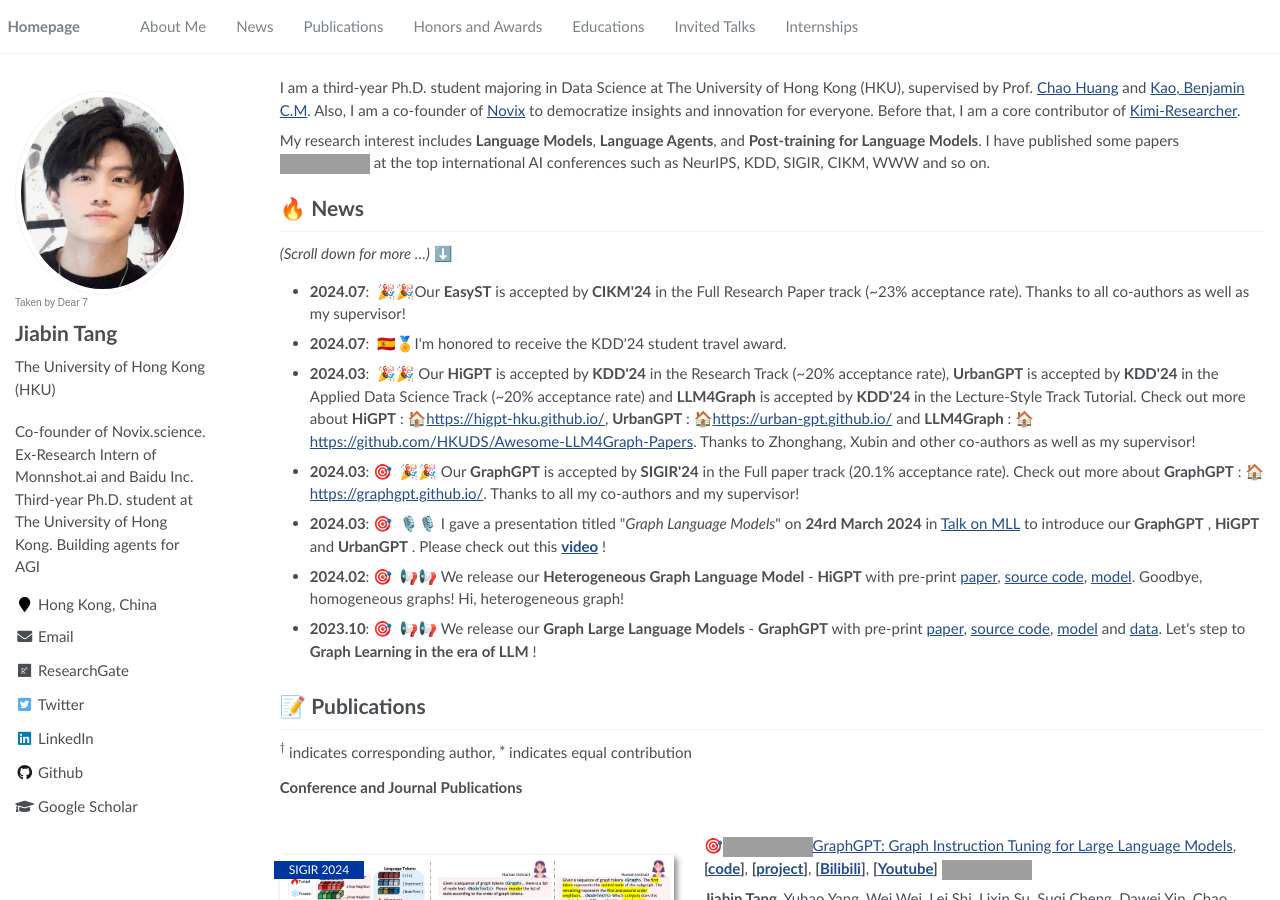
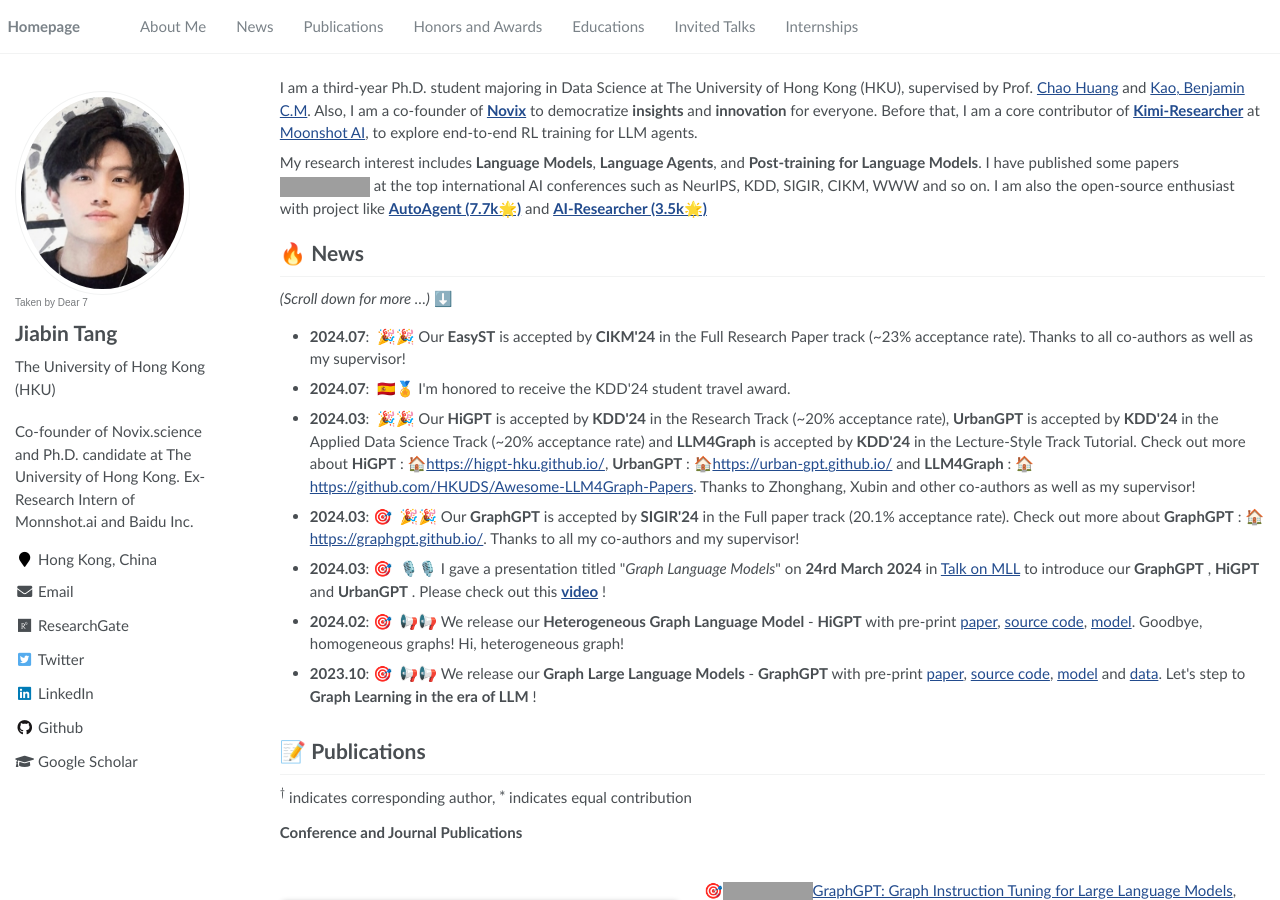
Before and after one commit to tjb-tech/tjb-tech.github.io, a Jekyll site: the page built from _pages/about.md, in a window 1280 px wide and 900 px high. Built offline with Jekyll 4.4.1, drawn with Linux system fonts in a browser that asks for light colours; formulas are drawn with MathJax 3; grey boxes are pictures that could not be loaded.

Commit message:
Refine personal and research details in homepage and about page. Updated description to emphasize current role as a Ph.D. candidate and co-founder of Novix. Enhanced research interests section with additional projects and achievements.

```diff
--- a/_config.yml
+++ b/_config.yml
@@ -7,7 +7,7 @@
 
 # Site Settings
 title                    : "Jiabin Tang' Homepage"
-description              : "Co-founder of Novix.science.\nEx-Research Intern of Monnshot.ai and Baidu Inc.\nThird-year Ph.D. student at The University of Hong Kong.\nBuilding agents for AGI"
+description              : "Co-founder of Novix.science and Ph.D. candidate at The University of Hong Kong. Ex-Research Intern of Monnshot.ai and Baidu Inc."
 repository               : "tjb-tech/tjb-tech.github.io"
 google_scholar_stats_use_cdn : true
 
--- a/_pages/about.md
+++ b/_pages/about.md
@@ -17,9 +17,9 @@
 
 <span class='anchor' id='about-me'></span>
 
-I am a third-year Ph.D. student majoring in Data Science at The University of Hong Kong (HKU), supervised by Prof. [Chao Huang](https://sites.google.com/view/chaoh) and [Kao, Benjamin C.M](https://www.cs.hku.hk/index.php/people/academic-staff/kao). Also, I am a co-founder of [Novix](https://novix.science/) to democratize insights and innovation for everyone. Before that, I am a core contributor of [Kimi-Researcher](https://moonshotai.github.io/Kimi-Researcher/).
+I am a third-year Ph.D. student majoring in Data Science at The University of Hong Kong (HKU), supervised by Prof. [Chao Huang](https://sites.google.com/view/chaoh) and [Kao, Benjamin C.M](https://www.cs.hku.hk/index.php/people/academic-staff/kao). Also, I am a co-founder of [**Novix**](https://novix.science/) to democratize **insights** and **innovation** for everyone. Before that, I am a core contributor of [**Kimi-Researcher**](https://moonshotai.github.io/Kimi-Researcher/) at [Moonshot AI](https://www.moonshot.cn/), to explore end-to-end RL training for LLM agents.
 
-My research interest includes **Language Models**, **Language Agents**, and **Post-training for Language Models**. I have published some papers <a href='https://scholar.google.com.hk/citations?user=GUXIfJgAAAAJ&hl=zh-CN'><img src="https://img.shields.io/endpoint?logo=Google%20Scholar&url=https%3A%2F%2Fcdn.jsdelivr.net%2Fgh%2Ftjb-tech%2Ftjb-tech.github.io@google-scholar-stats%2Fgs_data_shieldsio.json&labelColor=f6f6f6&color=9cf&style=flat&label=citations"></a> at the top international AI conferences such as NeurIPS, KDD, SIGIR, CIKM, WWW and so on.
+My research interest includes **Language Models**, **Language Agents**, and **Post-training for Language Models**. I have published some papers <a href='https://scholar.google.com.hk/citations?user=GUXIfJgAAAAJ&hl=zh-CN'><img src="https://img.shields.io/endpoint?logo=Google%20Scholar&url=https%3A%2F%2Fcdn.jsdelivr.net%2Fgh%2Ftjb-tech%2Ftjb-tech.github.io@google-scholar-stats%2Fgs_data_shieldsio.json&labelColor=f6f6f6&color=9cf&style=flat&label=citations"></a> at the top international AI conferences such as NeurIPS, KDD, SIGIR, CIKM, WWW and so on. I am also the open-source enthusiast with project like [**AutoAgent (7.7k🌟)**](https://github.com/HKUDS/AutoAgent) and [**AI-Researcher (3.5k🌟)**](https://github.com/HKUDS/AI-Researcher)
 
 # 🔥 News
 
@@ -36,8 +36,8 @@
 
 <div class="scrollable">
     <ul>
-      <li><strong>2024.07</strong>: &nbsp;🎉🎉Our <b>EasyST</b> is accepted by <b>CIKM'24</b> in the Full Research Paper track (~23% acceptance rate). Thanks to all co-authors as well as my supervisor!</li>
-      <li><strong>2024.07</strong>: &nbsp;🇪🇸🏅I'm honored to receive the KDD'24 student travel award.</li>
+      <li><strong>2024.07</strong>: &nbsp;🎉🎉 Our <b>EasyST</b> is accepted by <b>CIKM'24</b> in the Full Research Paper track (~23% acceptance rate). Thanks to all co-authors as well as my supervisor!</li>
+      <li><strong>2024.07</strong>: &nbsp;🇪🇸🏅 I'm honored to receive the KDD'24 student travel award.</li>
       <li><strong>2024.03</strong>: &nbsp;🎉🎉 Our <b>HiGPT</b> is accepted by <b>KDD'24</b> in the Research Track (~20% acceptance rate), <b>UrbanGPT</b> is accepted by <b>KDD'24</b> in the Applied Data Science Track (~20% acceptance rate) and <b>LLM4Graph</b> is accepted by <b>KDD'24</b> in the Lecture-Style Track Tutorial. Check out more about <b>HiGPT</b> : 🏠<a href="https://higpt-hku.github.io/" target="_blank">https://higpt-hku.github.io/</a>, <b>UrbanGPT</b> : 🏠<a href="https://urban-gpt.github.io/" target="_blank">https://urban-gpt.github.io/</a> and <b>LLM4Graph</b> : 🏠<a href="https://github.com/HKUDS/Awesome-LLM4Graph-Papers" target="_blank">https://github.com/HKUDS/Awesome-LLM4Graph-Papers</a>. Thanks to Zhonghang, Xubin and other co-authors as well as my supervisor! </li>
       <li><strong>2024.03</strong>: 🎯 &nbsp;🎉🎉 Our <b>GraphGPT</b> is accepted by <b>SIGIR'24</b> in the Full paper track (20.1% acceptance rate). Check out more about <b>GraphGPT</b> : 🏠<a href="https://graphgpt.github.io/" target="_blank">https://graphgpt.github.io/</a>. Thanks to all my co-authors and my supervisor!</li>
       <li><strong>2024.03</strong>: 🎯 &nbsp;🎙️🎙️ I gave a presentation titled "<i>Graph Language Models</i>" on <b>24rd</b> <b>March 2024</b> in <a href="https://www.mllm-ai.com/home" target="_blank">Talk on MLL</a> to introduce our <b>GraphGPT</b> , <b>HiGPT</b> and <b>UrbanGPT</b> . Please check out this <b><a href="https://www.youtube.com/watch?v=AIEoaPkm-XI" target="_blank">video</a></b> ! </li>
```
